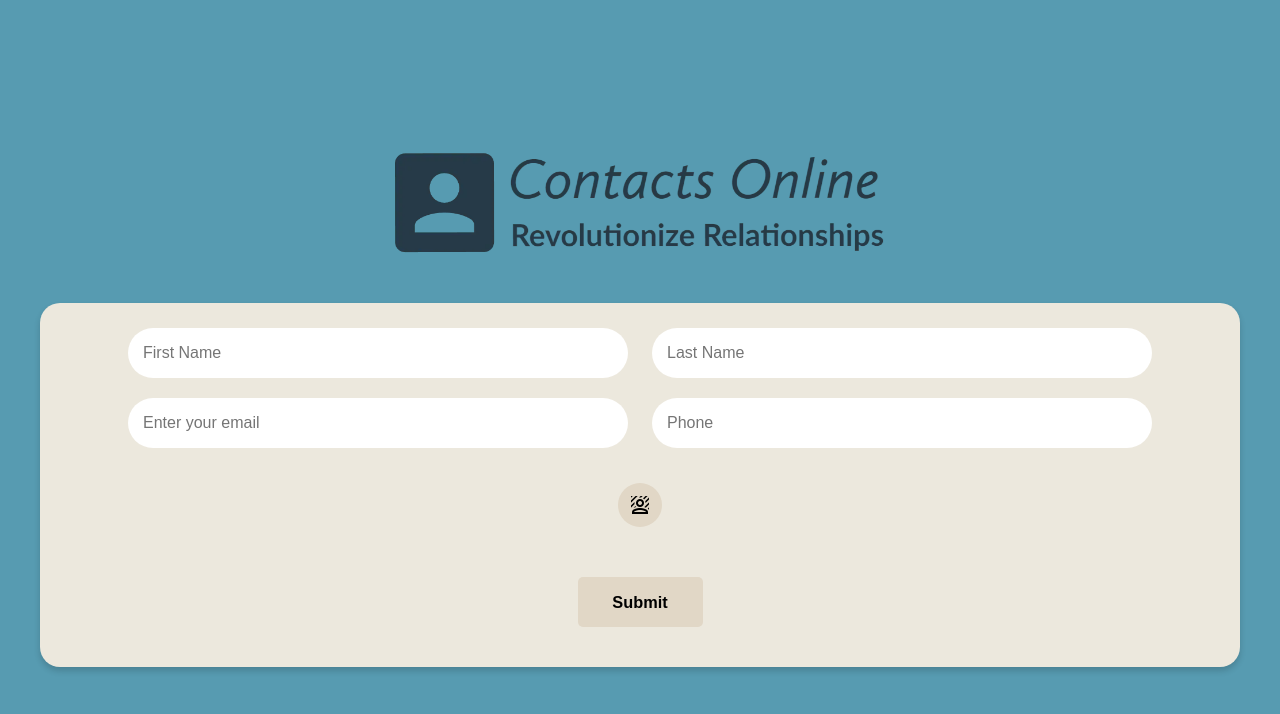
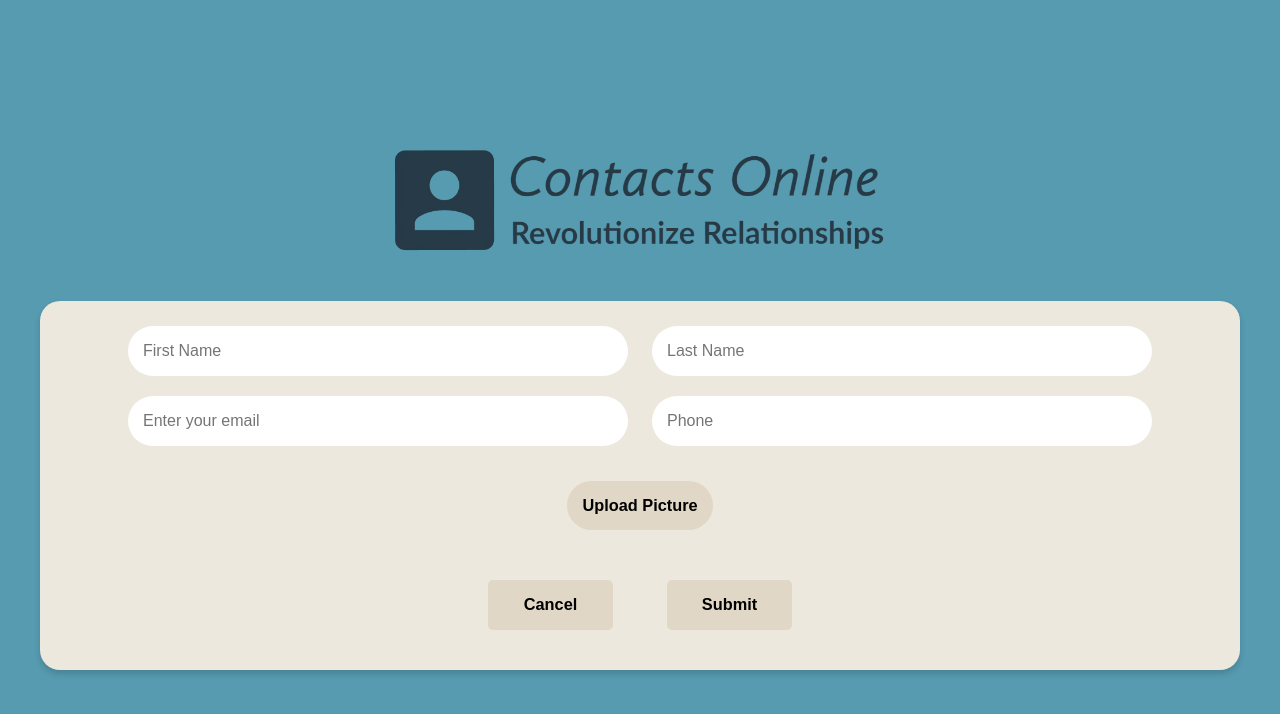
Before and after one commit to Teesitin/COP4331, a PHP site: page /add-user in a window 1280 px wide. Shown: the top 714 px of the page. Run offline with PHP 8.4, Linux system fonts and the light colour scheme.

Commit message:
cancel button

```diff
--- a/add-user/index.php
+++ b/add-user/index.php
@@ -169,7 +169,7 @@
             border: none;
             border-radius: 9999px;
             margin: 25px;
-            padding: 10px;
+            padding: 15px;
             font-weight: bold;
             font-size: var(--button-font-size);
             transition: transform 1s ease;
@@ -185,7 +185,7 @@
             transform: scale(1.1);
         }
 
-        .submit-button {
+        button {
             background-color: var(--buttons);
             outline: 2px solid var(--button-border);
             width: 125px;
@@ -201,11 +201,11 @@
             color: var(--button-text);
         }
 
-        .submit-button:hover {
+        button:hover {
             transform: scale(1.1);
         }
 
-        .submit-button:active {
+        button:active {
             transform: scale(1.1);
         }
 
@@ -231,10 +231,10 @@
 
             <div class="custom-file-upload">
                 <input type="file" id="file-upload" name="fileupload" />
-                <button><span class="material-symbols-outlined">background_replace</span></button>
+                <button onclick="document.getElementById('file-upload').click();">Upload Picture</button>
             </div>
 
-
+            <button class="button" onclick="window.location.href='/';">Cancel</button>
             <button class="submit-button">Submit</button>
 
 
@@ -247,6 +247,16 @@
 
 <!-- JS -->
 <script>
+
+
+
+
+
+
+
+
+
+
 
 //Theme
     var logo = document.getElementById('logo');
--- a/index.php
+++ b/index.php
@@ -393,7 +393,7 @@
 
     <!-- Controls Container -->
     <div class="controls-container">
-        <button class="control-button"><span class="material-symbols-outlined">person_add</span></button>
+        <button class="control-button" onclick="window.location.href='/add-user';"><span class="material-symbols-outlined">person_add</span></button>
 
 
         <!-- Search -->
```
